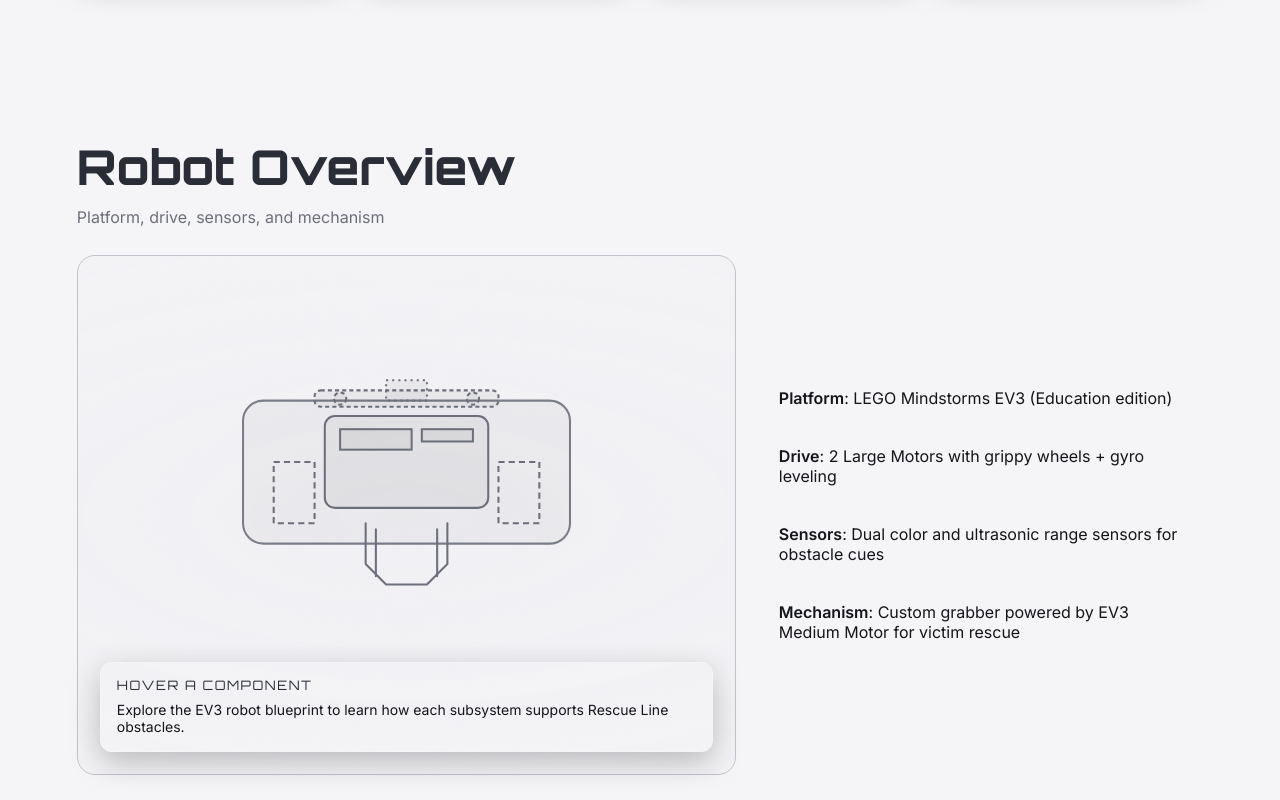
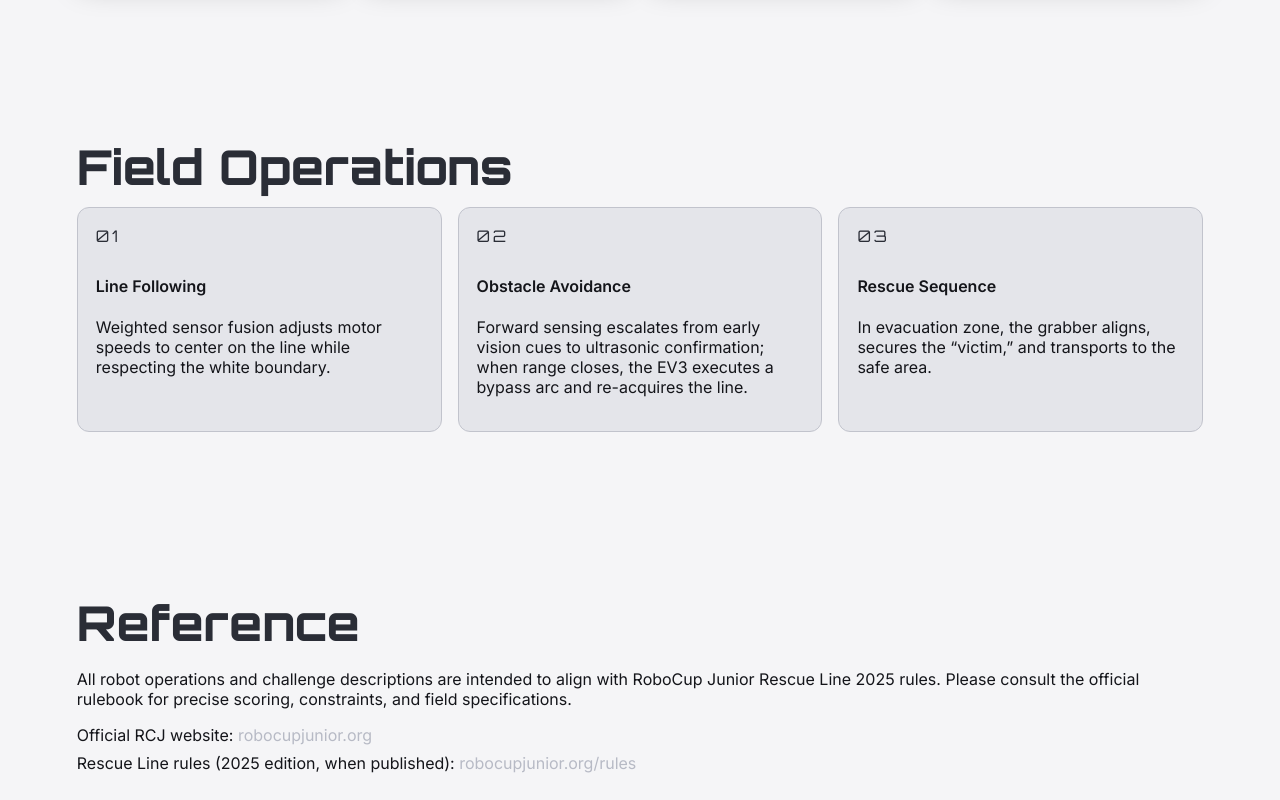
Before and after one commit to TKH-RCJ-404found/presentation-website, a plain HTML site: page index.html in a window 1280 px wide. Shown: the part 1160-1960 px from the top of the page. Drawn offline with Linux system fonts and the light colour scheme.

Commit message:
Update index.html

```diff
--- a/index.html
+++ b/index.html
@@ -111,82 +111,7 @@
       </div>
     </section>
 
-    <section id="robot" class="section section-pad" data-step="3">
-      <h2 class="section-title neon">Robot Overview</h2>
-      <p class="section-subtitle">Platform, drive, sensors, and mechanism</p>
-      <div class="robot-wrap">
-        <div class="robot-graphic reveal">
-          <div class="blueprint-wrap">
-            <svg viewBox="0 0 600 360" class="blueprint" data-blueprint role="img" aria-label="EV3 robot blueprint">
-              <defs>
-                <linearGradient id="neon" x1="0" x2="1">
-                  <stop offset="0%" stop-color="#00d8ff"/>
-                  <stop offset="100%" stop-color="#5be3ff"/>
-                </linearGradient>
-              </defs>
-              <!-- Top-down EV3-style chassis -->
-              <rect x="140" y="120" width="320" height="140" rx="20" ry="20" class="bp-frame"/>
 
-              <!-- EV3 brick body -->
-              <rect x="220" y="135" width="160" height="90" rx="10" ry="10" class="bp-shape"
-                    data-title="EV3 Intelligent Brick"
-                    data-desc="Top-mounted EV3 brick with screen and ports centered over the drive base for balanced weight."></rect>
-              <rect x="235" y="148" width="70" height="20" class="bp-shape"
-                    data-title="Brick Screen"
-                    data-desc="Screen and buttons for debugging sensor values and starting Rescue Line runs."></rect>
-              <rect x="315" y="148" width="50" height="12" class="bp-shape"
-                    data-title="Brick Ports"
-                    data-desc="Input/output ports used for dual color sensors, ultrasonic, drive motors, and grabber."></rect>
-
-              <!-- Line-follow sensor bar at front -->
-              <rect x="210" y="110" width="180" height="16" rx="6" ry="6" class="bp-shape bp-sensor"
-                    data-title="Dual Color Sensor Bar"
-                    data-desc="Two down-facing color sensors on an adjustable bar tuned for black line with white boundary detection."></rect>
-              <circle cx="235" cy="118" r="6" class="bp-shape bp-sensor"
-                      data-title="Color Sensor L"
-                      data-desc="Left color sensor samples line position and boundary transitions for PID control."></circle>
-              <circle cx="365" cy="118" r="6" class="bp-shape bp-sensor"
-                      data-title="Color Sensor R"
-                      data-desc="Right color sensor pairs with the left sensor to keep the robot centered over the route."></circle>
-
-              <!-- Ultrasonic + Pixy mast at front centre -->
-              <rect x="280" y="100" width="40" height="20" class="bp-shape bp-ultra"
-                    data-title="Ultrasonic Sensor"
-                    data-desc="Forward-facing ultrasonic sensor measures obstacle distance to keep the EV3 clear while tracking the line."></rect>
-              <!-- <rect x="290" y="80" width="20" height="18" class="bp-shape"
-                    data-title="Pixy2 Mast"
-                    data-desc="Pixy2 camera mounted above the bumper plane to see obstacles and victims on the Rescue Line field."></rect> -->
-
-              <!-- Drive motors and wheels -->
-              <rect x="170" y="180" width="40" height="60" class="bp-shape bp-wheel"
-                    data-title="Left Drive Motor + Wheel"
-                    data-desc="Left large motor with wheel; geared for smooth turns on smooth Rescue Line tiles."></rect>
-              <rect x="390" y="180" width="40" height="60" class="bp-shape bp-wheel"
-                    data-title="Right Drive Motor + Wheel"
-                    data-desc="Right large motor with wheel for matched differential drive."></rect>
-
-              <!-- Rescue grabber at rear -->
-              <path d="M260 240 L260 280 L280 300 L320 300 L340 280 L340 240" class="bp-shape bp-grabber"
-                    data-title="Rear Grabber Frame"
-                    data-desc="Rear-mounted grabber frame that encloses the victim from both sides for stable evacuation."></path>
-              <path d="M270 246 L270 292 M330 246 L330 292" class="bp-shape bp-grabber"
-                    data-title="Grabber Jaws"
-                    data-desc="Opposing jaws powered by a medium motor to pinch and lift the victim puck inside the frame."></path>
-            </svg>
-            <div class="bp-tooltip" aria-live="polite">
-              <span class="bp-tooltip-title">Hover a component</span>
-              <p>Explore the EV3 robot blueprint to learn how each subsystem supports Rescue Line obstacles.</p>
-            </div>
-          </div>
-        </div>
-        <ul class="specs reveal">
-          <li><strong>Platform</strong>: LEGO Mindstorms EV3 (Education edition)</li>
-          <li><strong>Drive</strong>: 2 Large Motors with grippy wheels + gyro leveling</li>
-          <li><strong>Sensors</strong>: Dual color and ultrasonic range sensors for obstacle cues <!-- , Pixy2 vision cam for obstacle cues --></li>
-          <li><strong>Mechanism</strong>: Custom grabber powered by EV3 Medium Motor for victim rescue</li>
-        </ul>
-      </div>
-    </section>
 
     <section id="operations" class="section section-pad" data-step="4">
       <h2 class="section-title neon">Field Operations</h2>
```
